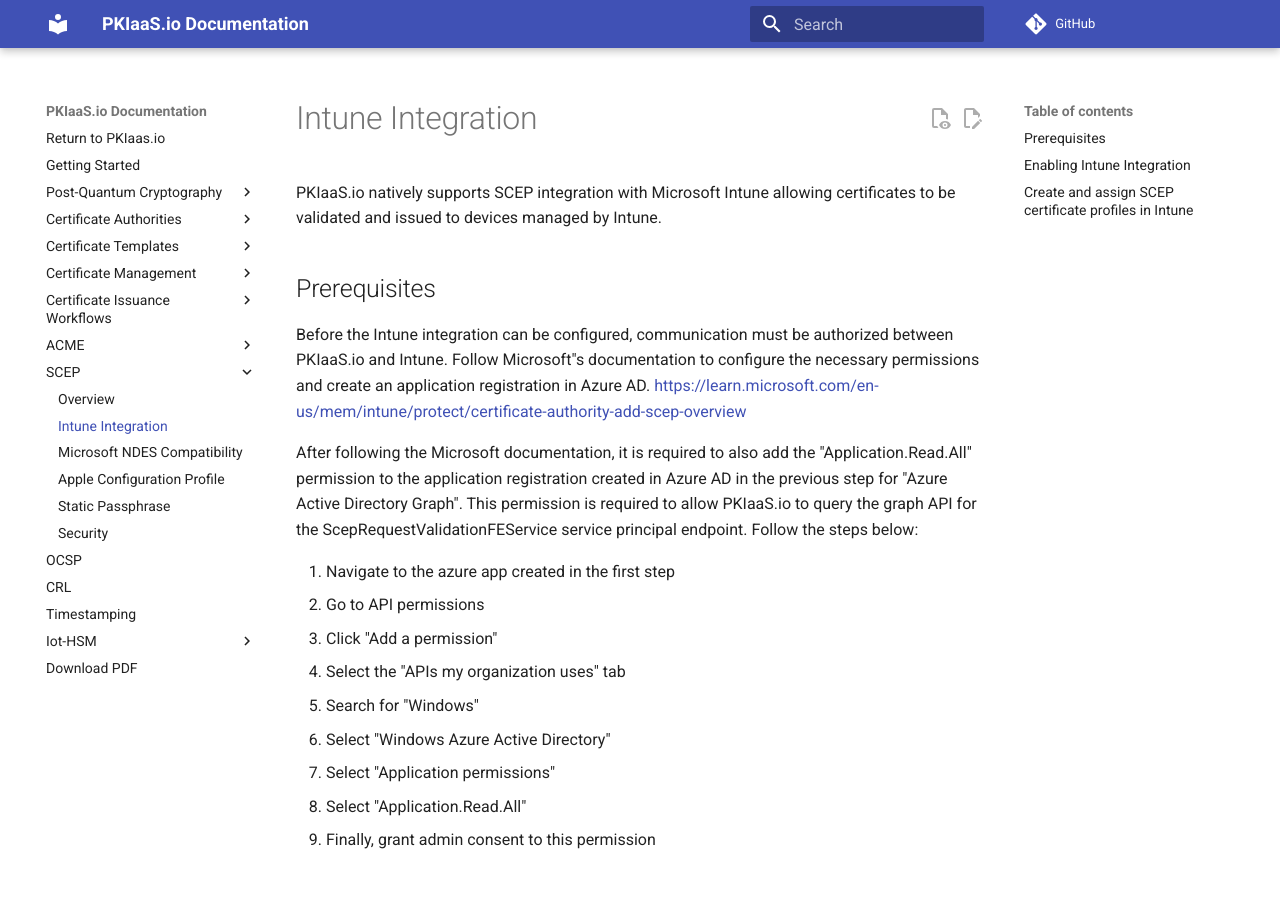
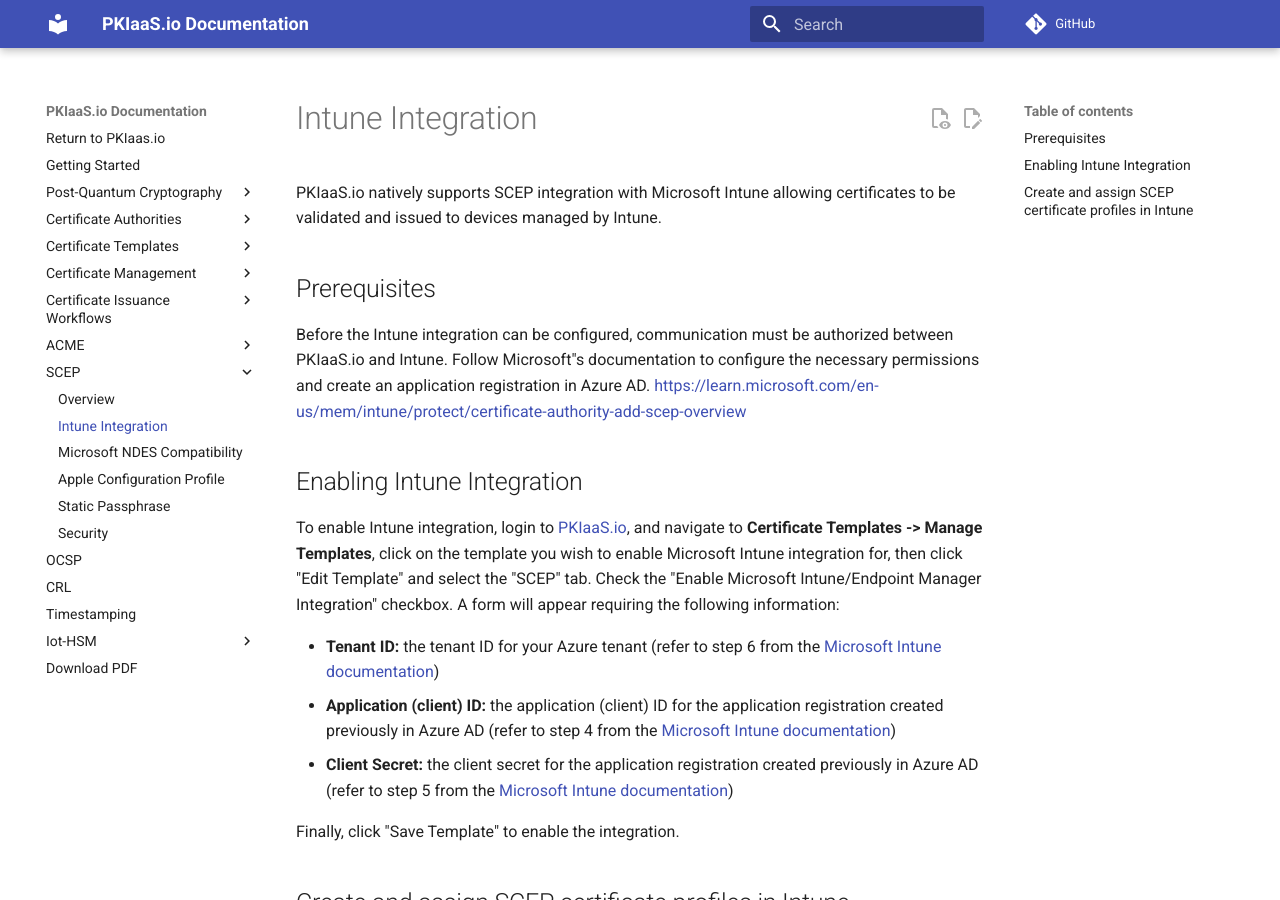
Before and after one commit to lspiehler/pkiaas-docs, an MkDocs documentation site: the page built from docs/scep/intune-integration.md, in a window 1280 px wide and 900 px high. Built offline with MkDocs 1.6.1 and Material for MkDocs 9.7.7, drawn with Linux system fonts in a browser that asks for light colours; comment, search, counter and statistics services are not loaded.

Commit message:
remove documentation for additional required permission

```diff
--- a/docs/scep/intune-integration.md
+++ b/docs/scep/intune-integration.md
@@ -6,18 +6,6 @@
 
 ## Prerequisites
 Before the Intune integration can be configured, communication must be authorized between PKIaaS.io and Intune. Follow Microsoft"s documentation to configure the necessary permissions and create an application registration in Azure AD. [https://learn.microsoft.com/en-us/mem/intune/protect/certificate-authority-add-scep-overview](https://learn.microsoft.com/en-us/mem/intune/protect/certificate-authority-add-scep-overview#authorize-communication-between-ca-and-intune){:target="_blank"}
-
-After following the Microsoft documentation, it is required to also add the "Application.Read.All" permission to the application registration created in Azure AD in the previous step for "Azure Active Directory Graph". This permission is required to allow PKIaaS.io to query the graph API for the ScepRequestValidationFEService service principal endpoint. Follow the steps below:
-
-1. Navigate to the azure app created in the first step
-2. Go to API permissions
-3. Click "Add a permission"
-4. Select the "APIs my organization uses" tab
-5. Search for "Windows"
-6. Select "Windows Azure Active Directory"
-7. Select "Application permissions"
-8. Select "Application.Read.All"
-9. Finally, grant admin consent to this permission
 
 ## Enabling Intune Integration
 To enable Intune integration, login to [PKIaaS.io](https://www.pkiaas.io/auth/login), and navigate to **Certificate Templates -> Manage Templates**, click on the template you wish to enable Microsoft Intune integration for, then click "Edit Template" and select the "SCEP" tab. Check the "Enable Microsoft Intune/Endpoint Manager Integration" checkbox. A form will appear requiring the following information:
```
